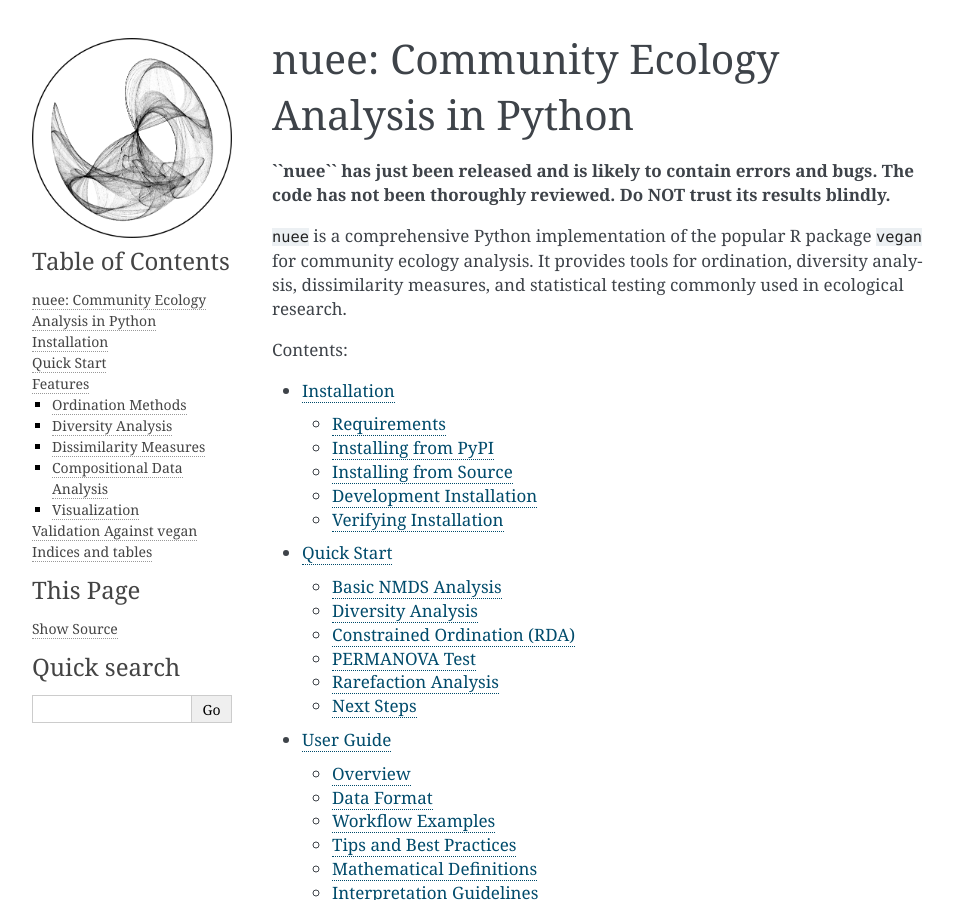
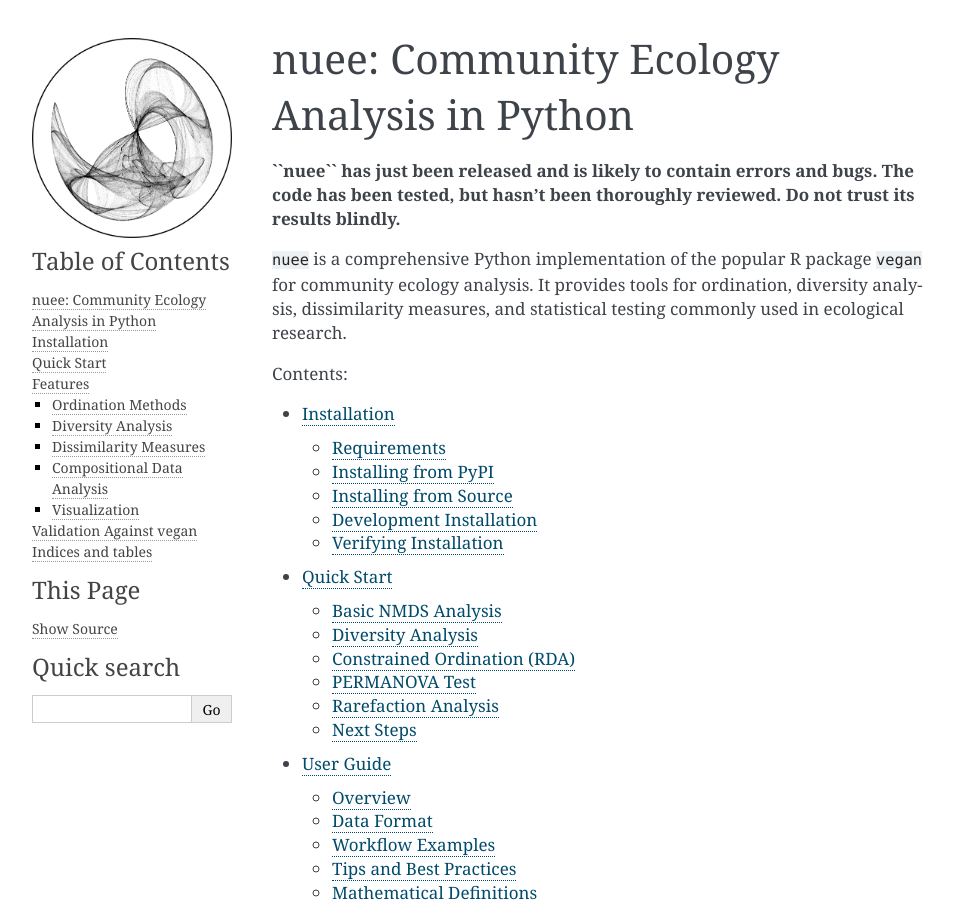
Before and after one commit to essicolo/nuee, a Sphinx documentation site: the page built from docs/index.rst, in a window 1280 px wide and 900 px high. Shown: the whole window, without its empty margins (148-1101 px from the left). Built offline with Sphinx 7.4.7, drawn with Linux system fonts in a browser that asks for light colours.

Commit message:
Update warning message for nuee release

```diff
--- a/docs/index.rst
+++ b/docs/index.rst
@@ -1,7 +1,7 @@
 nuee: Community Ecology Analysis in Python
 ==========================================
 
-**``nuee`` has just been released and is likely to contain errors and bugs. The code has not been thoroughly reviewed. Do NOT trust its results blindly.**
+**``nuee`` has just been released and is likely to contain errors and bugs. The code has been tested, but hasn't been thoroughly reviewed. Do not trust its results blindly.**
 
 ``nuee`` is a comprehensive Python implementation of the popular R package ``vegan`` for community ecology analysis. It provides tools for ordination, diversity analysis, dissimilarity measures, and statistical testing commonly used in ecological research.
 
```
